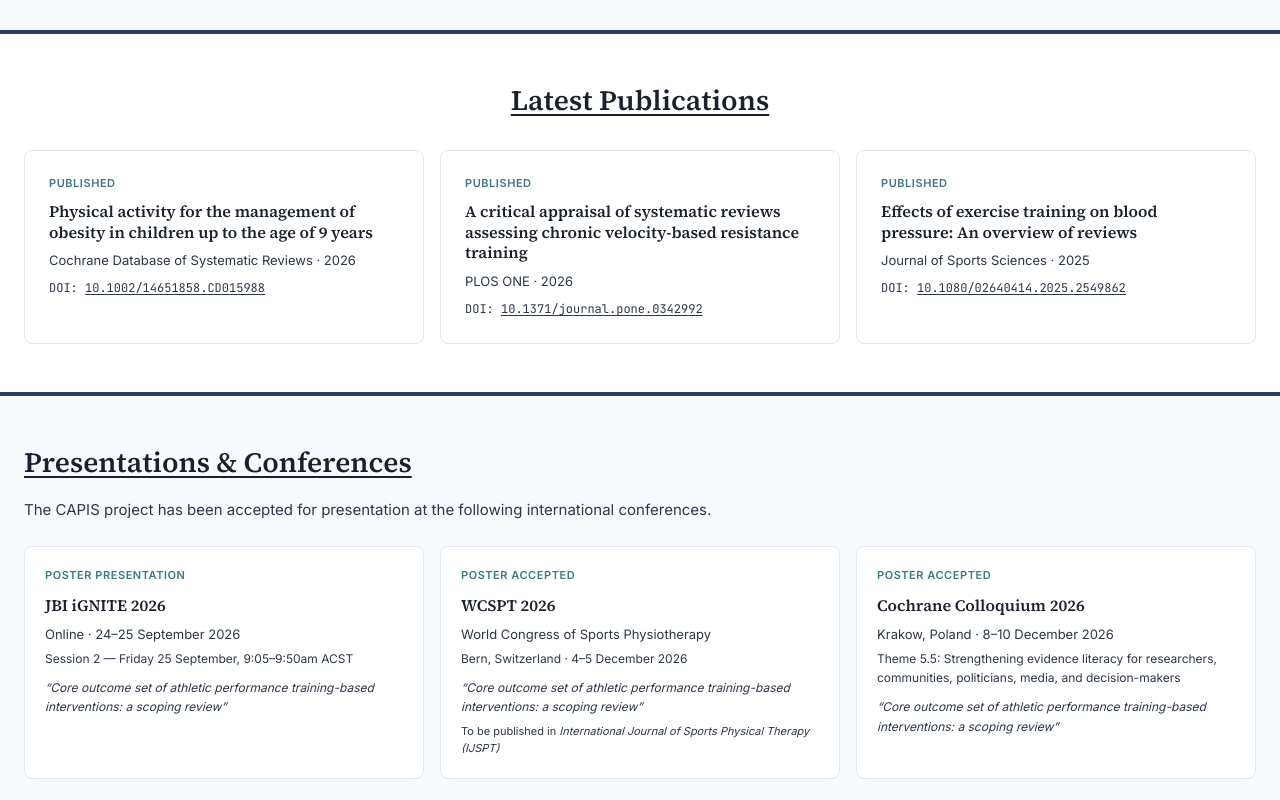
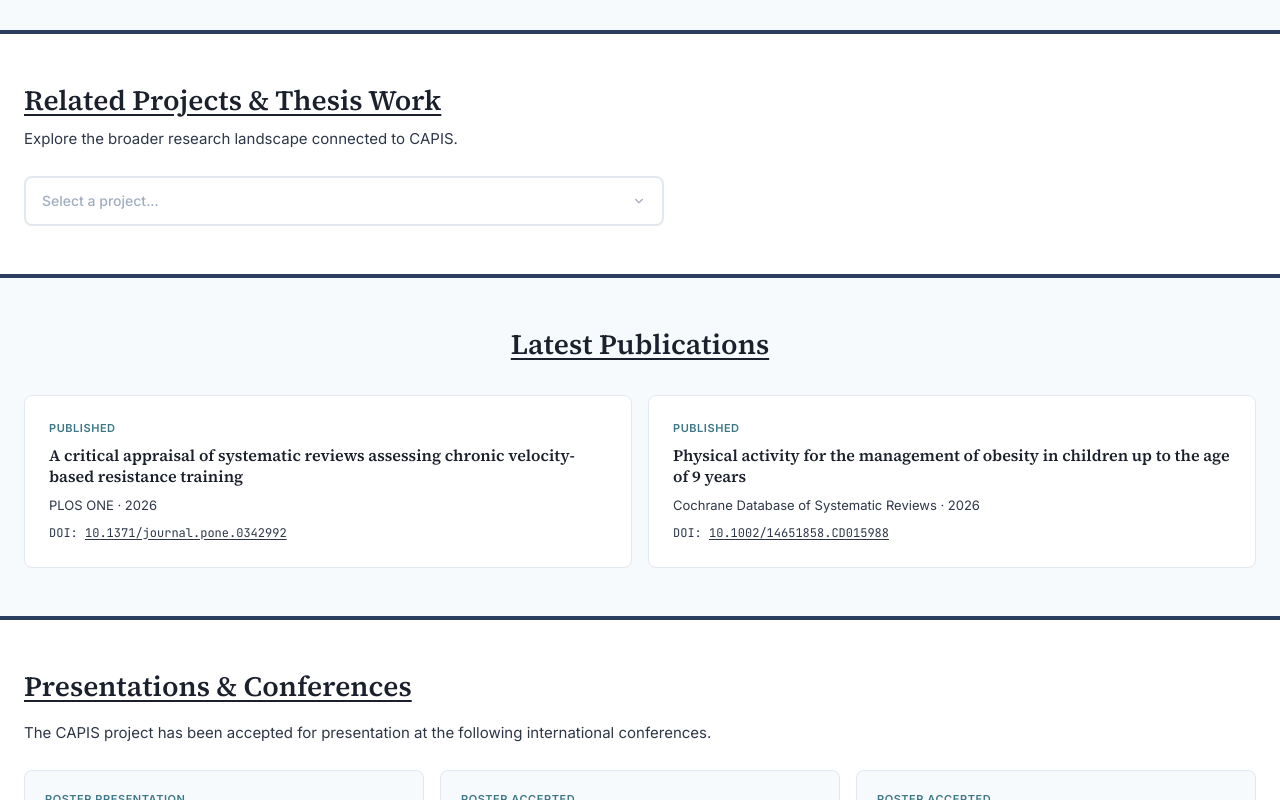
Before and after one commit to LoaizaBetancur/CAPIS-Project-Website, a Next.js app: page / in a window 1280 px wide. Shown: the part 3560-4360 px from the top of the page. Built offline with nearby package versions, Linux system fonts and the light colour scheme.

Commit message:
Integrate RelatedProjects component and update styles
Added RelatedProjects component and updated sections' background colors.

```diff
--- a/app/page.tsx
+++ b/app/page.tsx
@@ -1,8 +1,8 @@
 import { Metadata } from "next";
 import Image from "next/image";
-import Button from "@/components/Button";
 import ParticipantCard from "@/components/ParticipantCard";
 import StageCard from "@/components/StageCard";
+import RelatedProjects from "@/components/RelatedProjects";
 
 export const metadata: Metadata = {
   title: "Home",
@@ -86,7 +86,6 @@ export default function HomePage() {
           }}
           className="hero-grid"
         >
-          {/* LEFT: Text */}
           <div>
             <h1
               style={{
@@ -119,7 +118,6 @@ export default function HomePage() {
             </p>
           </div>
 
-          {/* RIGHT: Video */}
           <div
             style={{
               position: "relative",
@@ -473,8 +471,34 @@ export default function HomePage() {
 
       <div style={{ height: "4px", backgroundColor: NAVY }} />
 
+      {/* ── Related Projects & Thesis Work ── */}
+      <section style={{ backgroundColor: "#FFFFFF", padding: "48px 24px" }}>
+        <div style={{ maxWidth: "1280px", margin: "0 auto" }}>
+          <h2
+            style={{
+              fontFamily: "var(--font-display)",
+              fontSize: "clamp(1.25rem, 2.5vw, 1.75rem)",
+              fontWeight: 600,
+              color: "#1A202C",
+              lineHeight: 1.3,
+              textDecoration: "underline",
+              textUnderlineOffset: "4px",
+              marginBottom: "8px",
+            }}
+          >
+            Related Projects & Thesis Work
+          </h2>
+          <p style={{ fontSize: "15px", lineHeight: 1.7, color: "#2D3748", marginBottom: "24px" }}>
+            Explore the broader research landscape connected to CAPIS.
+          </p>
+          <RelatedProjects />
+        </div>
+      </section>
+
+      <div style={{ height: "4px", backgroundColor: NAVY }} />
+
       {/* ── Publications ── */}
-      <section style={{ backgroundColor: "#FFFFFF", padding: "48px 24px" }}>
+      <section style={{ backgroundColor: "#F7FAFC", padding: "48px 24px" }}>
         <div style={{ maxWidth: "1280px", margin: "0 auto" }}>
           <h2
             style={{
@@ -497,54 +521,7 @@ export default function HomePage() {
               gap: "16px",
               gridTemplateColumns: "repeat(auto-fit, minmax(300px, 1fr))",
             }}
-            >
-            <article
-              style={{
-                borderRadius: "8px",
-                border: "1px solid #E2E8F0",
-                backgroundColor: "#FFFFFF",
-                padding: "24px",
-              }}
-            >
-              <p
-                style={{
-                  fontSize: "11px",
-                  fontWeight: 600,
-                  textTransform: "uppercase",
-                  letterSpacing: "0.05em",
-                  color: TEAL,
-                  marginBottom: "8px",
-                }}
-              >
-                Published
-              </p>
-              <h3
-                style={{
-                  fontFamily: "var(--font-display)",
-                  fontSize: "16px",
-                  fontWeight: 600,
-                  color: "#1A202C",
-                  marginBottom: "8px",
-                  lineHeight: 1.3,
-                }}
-              >
-                Physical activity for the management of obesity in children up to the age of 9 years
-              </h3>
-              <p style={{ fontSize: "13px", color: "#2D3748", marginBottom: "8px" }}>
-                Cochrane Database of Systematic Reviews · 2026
-              </p>
-              <p style={{ fontSize: "12px", fontFamily: "var(--font-mono)", color: "#2D3748" }}>
-                DOI: <a
-                  href="https://doi.org/10.1002/14651858.CD015988"
-                  target="_blank"
-                  rel="noopener noreferrer"
-                  style={{ color: "#2D3748", textDecoration: "underline", textUnderlineOffset: "2px" }}
-                >
-                  10.1002/14651858.CD015988
-                </a>
-              </p>
-            </article>
-
+          >
             <article
               style={{
                 borderRadius: "8px",
@@ -592,7 +569,7 @@ export default function HomePage() {
               </p>
             </article>
 
-          <article
+            <article
               style={{
                 borderRadius: "8px",
                 border: "1px solid #E2E8F0",
@@ -622,19 +599,19 @@ export default function HomePage() {
                   lineHeight: 1.3,
                 }}
               >
-               Effects of exercise training on blood pressure: An overview of reviews
+                Physical activity for the management of obesity in children up to the age of 9 years
               </h3>
               <p style={{ fontSize: "13px", color: "#2D3748", marginBottom: "8px" }}>
-                Journal of Sports Sciences · 2025
+                Cochrane Database of Systematic Reviews · 2026
               </p>
               <p style={{ fontSize: "12px", fontFamily: "var(--font-mono)", color: "#2D3748" }}>
                 DOI: <a
-                  href="https://doi.org/10.1080/02640414.2025.2549862"
+                  href="https://doi.org/10.1002/14651858.CD015988"
                   target="_blank"
                   rel="noopener noreferrer"
                   style={{ color: "#2D3748", textDecoration: "underline", textUnderlineOffset: "2px" }}
                 >
-                  10.1080/02640414.2025.2549862
+                  10.1002/14651858.CD015988
                 </a>
               </p>
             </article>
@@ -645,7 +622,7 @@ export default function HomePage() {
       <div style={{ height: "4px", backgroundColor: NAVY }} />
 
       {/* ── Presentations & Conferences ── */}
-      <section style={{ backgroundColor: "#F7FAFC", padding: "48px 24px" }}>
+      <section style={{ backgroundColor: "#FFFFFF", padding: "48px 24px" }}>
         <div style={{ maxWidth: "1280px", margin: "0 auto" }}>
           <h2
             style={{
@@ -676,7 +653,7 @@ export default function HomePage() {
               style={{
                 borderRadius: "8px",
                 border: "1px solid #E2E8F0",
-                backgroundColor: "#FFFFFF",
+                backgroundColor: "#F7FAFC",
                 padding: "20px",
               }}
             >
@@ -718,7 +695,7 @@ export default function HomePage() {
               style={{
                 borderRadius: "8px",
                 border: "1px solid #E2E8F0",
-                backgroundColor: "#FFFFFF",
+                backgroundColor: "#F7FAFC",
                 padding: "20px",
               }}
             >
@@ -763,7 +740,7 @@ export default function HomePage() {
               style={{
                 borderRadius: "8px",
                 border: "1px solid #E2E8F0",
-                backgroundColor: "#FFFFFF",
+                backgroundColor: "#F7FAFC",
                 padding: "20px",
               }}
             >
@@ -807,7 +784,7 @@ export default function HomePage() {
       <div style={{ height: "4px", backgroundColor: NAVY }} />
 
       {/* ── Project Information ── */}
-      <section style={{ backgroundColor: "#FFFFFF", padding: "48px 24px" }}>
+      <section style={{ backgroundColor: "#F7FAFC", padding: "48px 24px" }}>
         <div style={{ maxWidth: "1280px", margin: "0 auto" }}>
           <h2
             style={{
```
